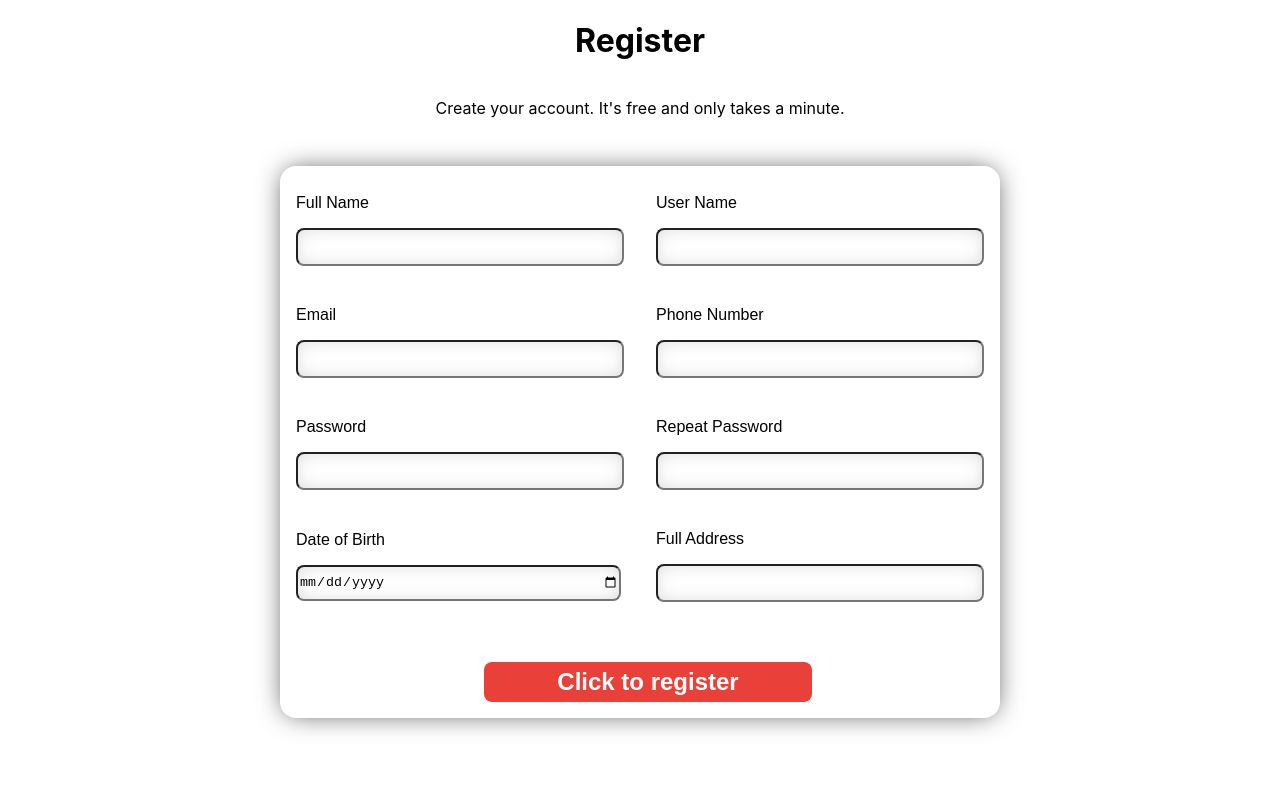
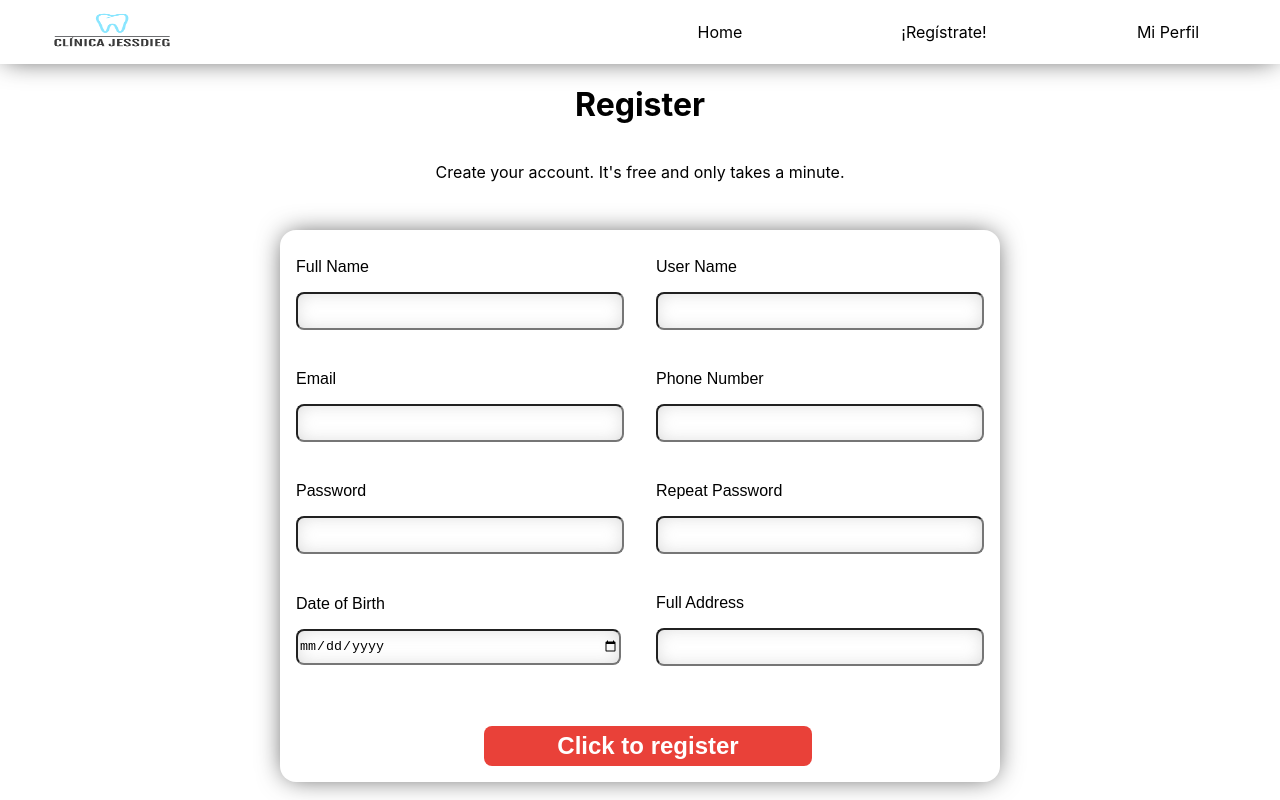
Before and after one commit to diegogb-08/Front-End-with-Reactjs, a React (Create React App) app: page /register in a window 1280 px wide. Built offline with nearby package versions, Linux system fonts and the light colour scheme.

Commit message:
submit btn exported and userName regular expression added

```diff
--- a/src/components/Btn/Bton.css
+++ b/src/components/Btn/Bton.css
@@ -6,6 +6,7 @@
     display: flex;
     align-items: center;
     justify-content: center;
+    cursor: pointer;
 }
 
 .buttonRedirect:hover {
--- a/src/components/Header/Header.jsx
+++ b/src/components/Header/Header.jsx
@@ -21,7 +21,7 @@ const Header = (props) => {
             <div className="freeCall">
             </div>
             <div>
-            <Btn nombre='Home' destino='/'/>
+            <Btn nombre='Home' destino=''/>
             </div>
             <div>
             <Btn nombre='¡Regístrate!' destino='register'/>
--- /dev/null
+++ b/src/components/Submit/Submit.css
@@ -0,0 +1,16 @@
+.submitBtn {
+    height: 2.5rem;
+    width: 20.5rem;
+    border-radius: 0.5rem;
+    margin-left: 1rem;
+    background-color: #e94139;
+    color: white;
+    font-weight: bold;
+    font-size: 1.5rem;
+    border: none;
+    cursor: pointer;
+}
+
+.submitBtn:hover{
+    background-color: #e7554e;
+}
--- /dev/null
+++ b/src/components/Submit/Submit.jsx
@@ -0,0 +1,13 @@
+import React from 'react'
+import './Submit.css'
+
+const Submit = (props) => {
+
+    return (
+        <div>
+            <button className='submitBtn' type={props.type} name={props.name} onClick={props.onClick}>{props.title}</button>
+        </div>
+    )
+}
+
+export default Submit
--- a/src/components/Tools/Tools.jsx
+++ b/src/components/Tools/Tools.jsx
@@ -10,7 +10,7 @@ const checkError = (data) => {
 
         switch(field) {
 
-            case 'name' :
+            case 'fullName' :
 
                 // eslint-disable-next-line
                 if(! /^[a-zA-Z]+(([',. -][a-zA-Z ])?[a-zA-Z]*)*$/.test(data[field])){
@@ -20,12 +20,22 @@ const checkError = (data) => {
 
             break;
 
+            case 'userName' :
+
+                if(! /^(?=.{6,20}$)(?![_.])[a-zA-Z0-9._]$/.test(data[field])){
+                    return ("The user name can contain only:",
+                    "1. Between 6 to 20 characters,",
+                    "2. Special characters like '_' or '.', but only inside the user name")
+                }
+
+            break;
+
             case 'email' :
 
                 // eslint-disable-next-line
                 if(! /^(("[\w-\s]+")|([\w-]+(?:\.[\w-]+)*)|("[\w-\s]+")([\w-]+(?:\.[\w-]+)*))(@((?:[\w-]+\.)*\w[\w-]{0,66})\.([a-z]{2,6}(?:\.[a-z]{2})?)$)|(@\[?((25[0-5]\.|2[0-4][0-9]\.|1[0-9]{2}\.|[0-9]{1,2}\.))((25[0-5]|2[0-4][0-9]|1[0-9]{2}|[0-9]{1,2})\.){2}(25[0-5]|2[0-4][0-9]|1[0-9]{2}|[0-9]{1,2})\]?$)/.test(data[field]) ){
 
-                    return "El email introducido no es correcto";
+                    return "The email entered is not correct";
                 }
 
             break;
@@ -34,8 +44,12 @@ const checkError = (data) => {
             case 'password' :
 
                 // eslint-disable-next-line
-                if(! /^(?=.*[a-z])(?=.*[A-Z])(?=.*[0-9])(?=.*[!@#\$%\^&\*])(?=.{8,})/.test(data[field])){
-                    return "El password debe contener 8 caracteres, mayúsculas, minúsculas, número y algún caracter especial";
+                if(! /^(?=.*[a-z])(?=.*[A-Z])(?=.*\d)(?=.*[$@$!%*?&.])[A-Za-z\d$@$!%*?&.]{8, 16}/.test(data[field])){
+                    return ("The password MUST contain:",
+                    "1. Between 8 to 16 characters,",
+                    "2. At least one Uppercase",
+                    "3. At least one lowercase",
+                    "4. At least one special character")
                 }
 
             break;
@@ -44,7 +58,6 @@ const checkError = (data) => {
 
             break;
 
-
         }
     }
 
--- a/src/containers/Home/Home.css
+++ b/src/containers/Home/Home.css
@@ -1,4 +1,5 @@
 .homeContainer{
     display: flex;
     flex-direction: column;
+    width: 100%;
 }
--- a/src/containers/Register/Register.css
+++ b/src/containers/Register/Register.css
@@ -4,6 +4,7 @@
     flex-direction: column;
     justify-content: center;
     align-items: center;
+    width: 100%;
 }
 
 .cardContainer {
@@ -28,7 +29,7 @@
     height: 1rem;
 }
 
-.submitBtn {
+/* .submitBtn {
     height: 2.5rem;
     width: 20.5rem;
     border-radius: 0.5rem;
@@ -38,7 +39,7 @@
     font-weight: bold;
     font-size: 1.5rem;
     border: none;
-}
+} */
 
 .message {
     color: red;
--- a/src/containers/Register/Register.jsx
+++ b/src/containers/Register/Register.jsx
@@ -2,6 +2,9 @@ import React, {useState} from 'react';
 // import axios from 'axios';
 import './Register.css';
 import Input from '../../components/Input/Input';
+import Header from '../../components/Header/Header';
+import Submit from '../../components/Submit/Submit';
+import checkError from '../../components/Tools/Tools';
 
 
 
@@ -25,7 +28,6 @@ const Register = () => {
     // HANDLERS
 
     const handleState = (event) => {
-        console.log(event)
         setUser({...user, [event.target.name]: event.target.type === "number" ? +event.target.value : event.target.value});
     };
 
@@ -34,18 +36,17 @@ const Register = () => {
 
     const submit = async () => {
 
-        //Error checking
-        console.log(user.email)
-        if(! /^(("[\w-\s]+")|([\w-]+(?:\.[\w-]+)*)|("[\w-\s]+")([\w-]+(?:\.[\w-]+)*))(@((?:[\w-]+\.)*\w[\w-]{0,66})\.([a-z]{2,6}(?:\.[a-z]{2})?)$)|(@\[?((25[0-5]\.|2[0-4][0-9]\.|1[0-9]{2}\.|[0-9]{1,2}\.))((25[0-5]|2[0-4][0-9]|1[0-9]{2}|[0-9]{1,2})\.){2}(25[0-5]|2[0-4][0-9]|1[0-9]{2}|[0-9]{1,2})\]?$)/.test(user.email)){
-            return setMessage('*The email does not have the expected format.');
+        //Error handling
 
+        setMessage('');
+
+        let error = checkError(user)
+
+        setMessage(error);
+
+        if(error){
+            return;
         }
-
-        if(user.name === ''){
-            return setMessage('You must fill up the name field')
-        }
-
-
 
         let body = {
 
@@ -70,6 +71,7 @@ const Register = () => {
 
     return (
         <div className="registerContainer">
+            <Header/>
             <h1>Register</h1>
             <p>Create your account. It's free and only takes a minute.</p>
             <div className="spacer"></div>
@@ -86,7 +88,7 @@ const Register = () => {
                     <Input type='text' name='address' title='Full Address' lenght='250' onChange={handleState}/>
                     </div>
                     <div className="spacer message">{message}</div>
-                    <button className='submitBtn' type="submit" name='submit' onClick={()=>submit()}>Click to register</button>
+                    <Submit type='submit' name='submit' onClick={()=>submit()} title='Click to register' />
                     <div className="spacer"></div>
             </div>
             <div className="spacer"></div>
```
